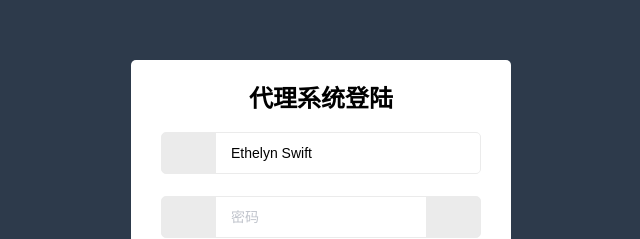
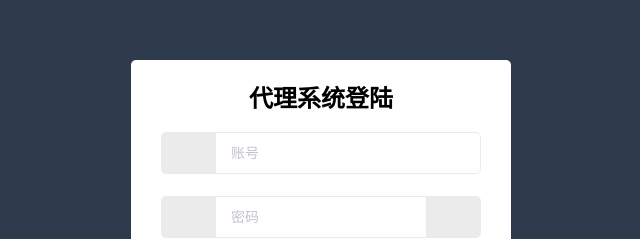
Before and after one commit to kk-cwh/promoteAdmin, a Vue app: page /#/login in a window 1280 px wide. Shown: the part 120-359 px from the top of the page, without its empty margins (619-1259 px from the left). Built offline with nearby package versions, Linux system fonts and the light colour scheme.

Commit message:
rm  username

```diff
--- a/src/views/login/index.vue
+++ b/src/views/login/index.vue
@@ -68,7 +68,7 @@ export default {
     }
     return {
       loginForm: {
-        username: 'Ethelyn Swift',
+        username: '',
         password: ''
       },
       loginRules: {
```
